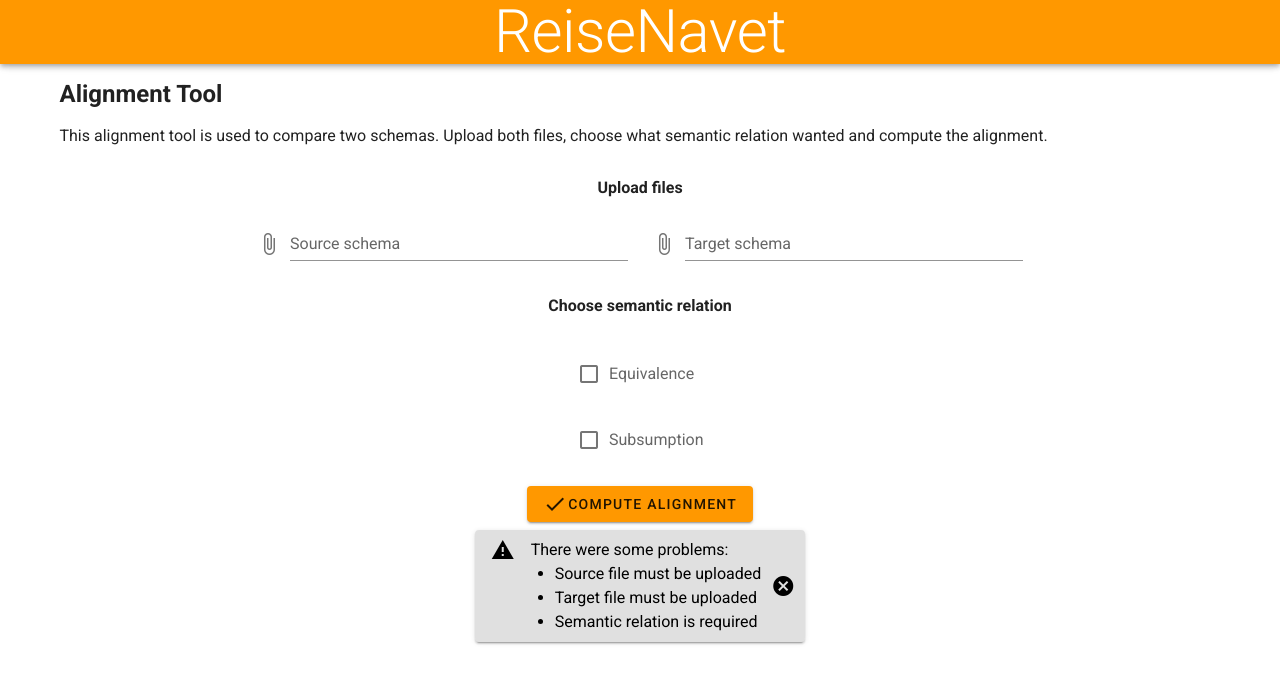
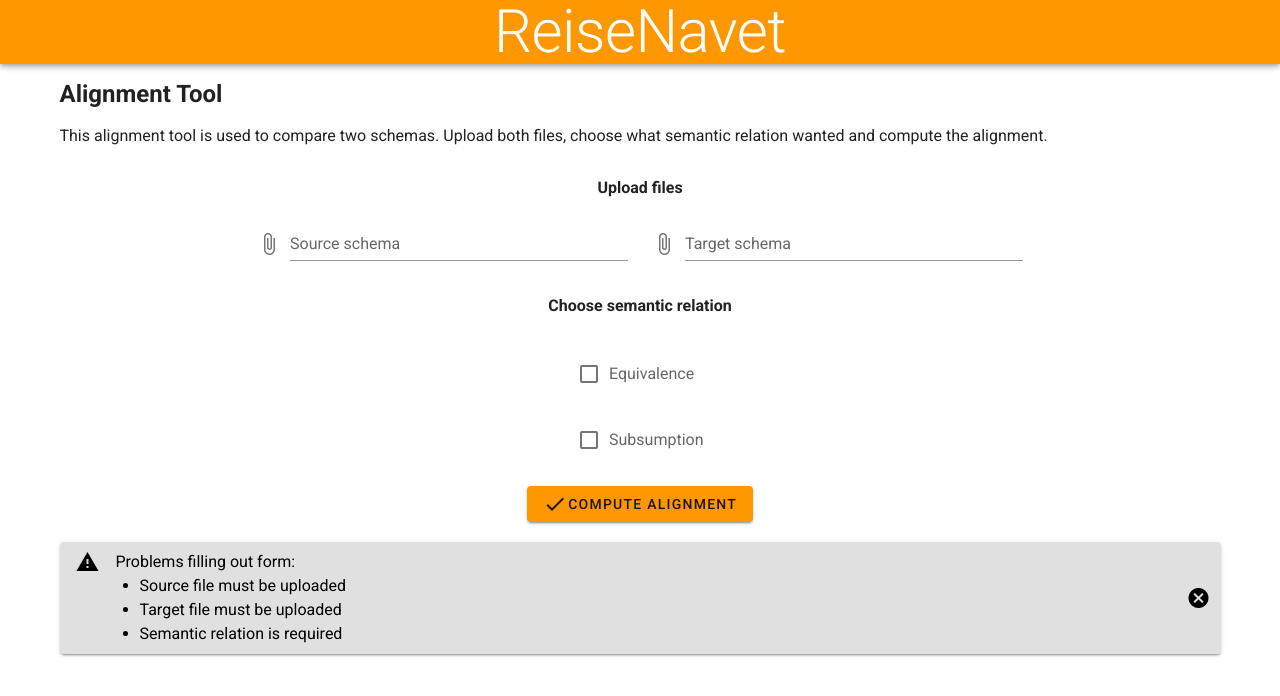
Before and after one commit to ReiseNavet/data-integration-tool-frontend, a Vue app: page / in a window 1280 px wide. Both pictures are taken after a click on the button "COMPUTE ALIGNMENT". Shown: the top 696 px of the page. Built offline with nearby package versions, Linux system fonts and the light colour scheme.

Commit message:
Add error when server connection faile or compute error. #18

```diff
--- a/src/App.vue
+++ b/src/App.vue
@@ -2,7 +2,13 @@
   <v-app>
     <Header @switch="changeView"/>
     <v-main>
-      <Form v-if="showForm" @submit="submitData"/>
+      <Form
+        v-if="showForm"
+        ref="form"
+        @submit="submitData"
+        :errors="errors"
+        @clearErrors="clearErrors"
+      />
       <Result v-else :result="result" @reset="reset"/>
     </v-main>
   </v-app>
@@ -22,6 +28,7 @@
   data: () => ({
     showForm: true,
     result: [],
+    errors: [],
   }),
   methods: {
     async submitData(data) {
@@ -36,14 +43,23 @@
       }
 
       const url = process.env.NODE_ENV == 'production' ? 'http://dataintegrasjon.reisenavet.no:7000/' : 'http://localhost:7000' // TODO: Update for production once HTTPS works
+      try {
         const response = await fetch(url, {
           method: 'POST',
           body: formData,
         })
+
         if (response.ok) {
           const responseBody = await response.json()
           this.result = responseBody.filter(row => row.confidence > 0) // TODO: Do this in backend. Now it brings too many useless rows.
           this.changeView()
+        } else {
+          this.$refs.form.closeDialog()
+          this.errors = [ await response.json() ]
+        }
+      } catch(ex) {
+        this.$refs.form.closeDialog()
+        this.errors = [ "Server connection failed" ]
       }
     },
     changeView () {
@@ -52,6 +68,9 @@
     reset() {
       this.showForm = true
       this.result = []
+    },
+    clearErrors() {
+      this.errors = []
     }
   }
 };
--- a/src/views/Form.vue
+++ b/src/views/Form.vue
@@ -90,9 +90,9 @@
         </v-dialog>
       </v-row>
       <v-row class="mt-5">
+        <v-col>
           <v-alert
-          v-model="alert"
-          style="margin:auto"
+            v-model="alertFillOut"
             color="black"
             text
             dense
@@ -100,11 +100,26 @@
             elevation="2"
             type="error"
           >
-          <span>There were some problems:</span>
+            <span>Problems filling out form:</span>
+            <ul>
+              <li v-for="error in formErrors" :key="error">{{error}}</li>
+            </ul>
+          </v-alert>
+          <v-alert
+            v-model="showBackendErrors"
+            color="black"
+            text
+            dense
+            dismissible
+            elevation="2"
+            type="error"
+          >
+            <span>Problems when computing:</span>
             <ul>
               <li v-for="error in errors" :key="error">{{error}}</li>
             </ul>
           </v-alert>
+        </v-col>
       </v-row>
   </v-container>
 </template>
@@ -112,15 +127,20 @@
 <script>
 export default {
   name: 'Form',
-  props: {},
+  props: {
+    errors: {
+      type: Array,
+      required: true,
+    }
+  },
   data: () => ({
     sourceSchema: null,
     targetSchema: null,
     equivalence: false,
     subsumption: false,
-    alert: false,
     dialog: false,
-    errors: []
+    alertFillOut: false,
+    formErrors: [],
   }),
   computed: {
     formData() {
@@ -131,7 +151,14 @@
         subsumption: this.subsumption,
       }
     },
-
+    showBackendErrors: {
+      get() {
+        return this.errors.length > 0
+      },
+      set() {
+        this.$emit('clearErrors')
+      }
+    }
   },
   methods: {
     validate () {
@@ -151,9 +178,9 @@
       if(!this.equivalence && !this.subsumption) {
         errs.push("Semantic relation is required")
       }
-      this.errors = errs
-      this.alert = this.errors.length > 0
-      return !this.alert
+      this.formErrors = errs
+      this.alertFillOut = this.formErrors.length > 0
+      return !this.alertFillOut
     },
     submit() {
       if (this.validate()) {
@@ -161,6 +188,9 @@
         this.dialog = true
       }
     },
+    closeDialog() {
+      this.dialog = false
+    }
   },
 }
 </script>
```
Lines whose indentation alone changed are shown as unchanged.
